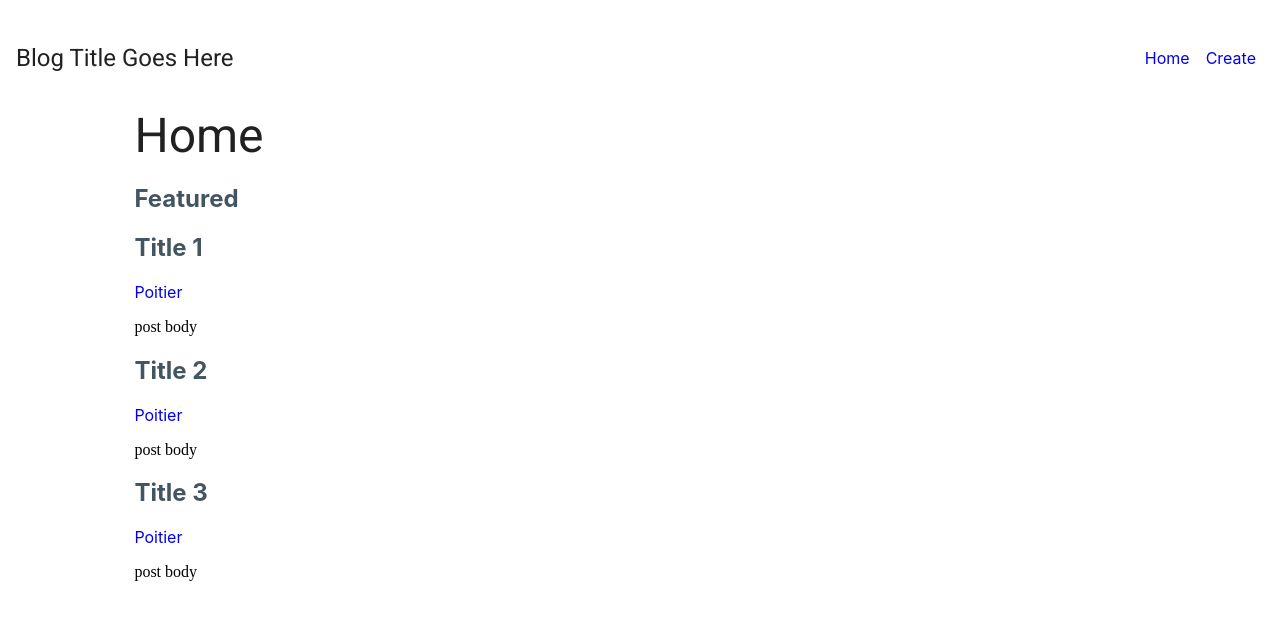
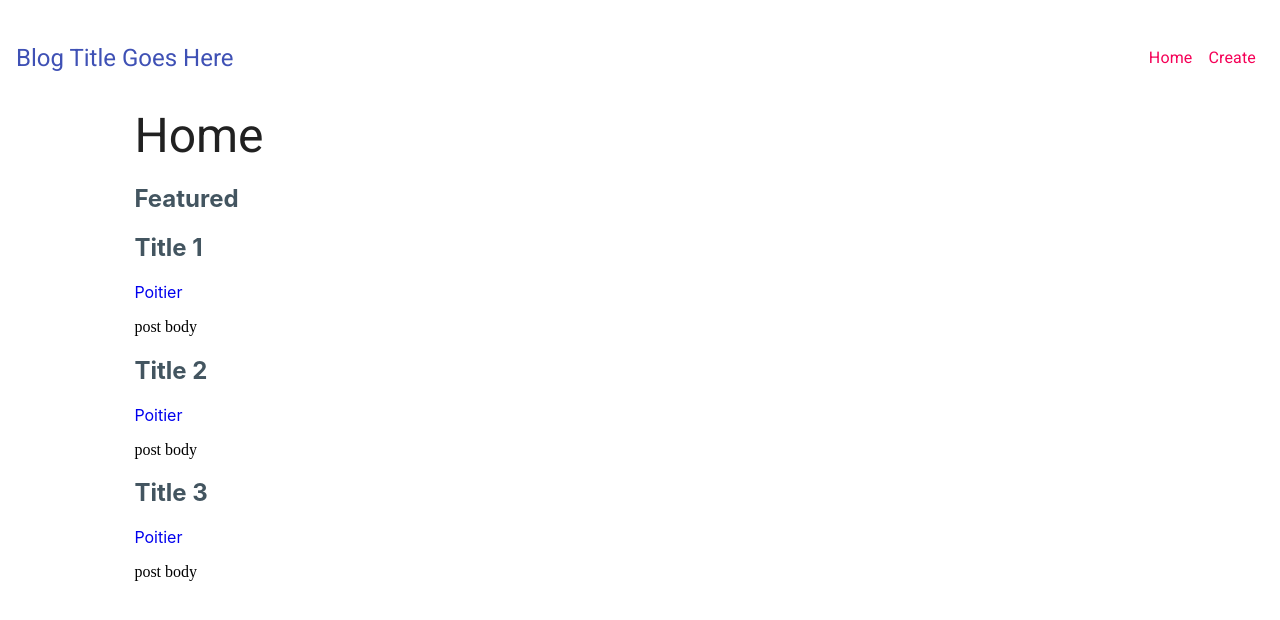
Before and after one commit to pstringe/blog, a React (Create React App) app: page / in a window 1280 px wide. Shown: the top 620 px of the page. Built offline with nearby package versions, Linux system fonts and the light colour scheme; data requests are answered from the project's data file; the HTML template or start-up script is replaced by a standard one.

Commit message:
added typogrphy to navbar

```diff
--- a/src/Navbar.js
+++ b/src/Navbar.js
@@ -4,10 +4,10 @@ import {Typography} from '@material-ui/core';
 const Navbar = (props) => {
     return (
         <nav className='navbar'>
-            <Typography color='textPrimary' variant='h5' component='h1'> {props.title} </Typography>
+            <Typography color='primary' variant='h5' component='h1'> {props.title} </Typography>
             <div className="links">
-                <Link to='/'>Home</Link>
-                <Link to='/create'>Create</Link>
+                <Link to='/'><Typography color='secondary'>Home</Typography></Link>
+                <Link to='/create'><Typography color='secondary'>Create</Typography></Link>
             </div>
         </nav>
     );
```
